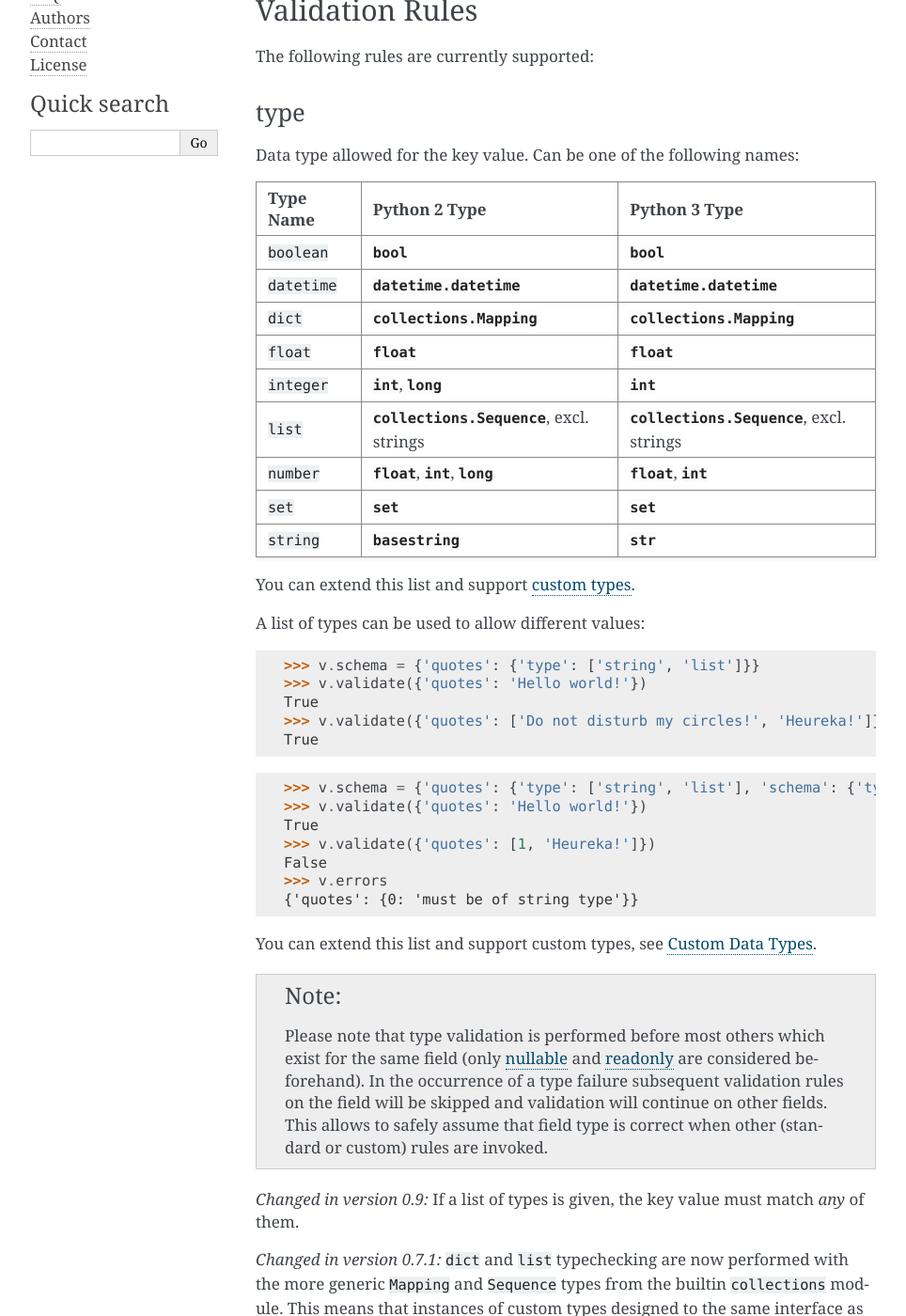
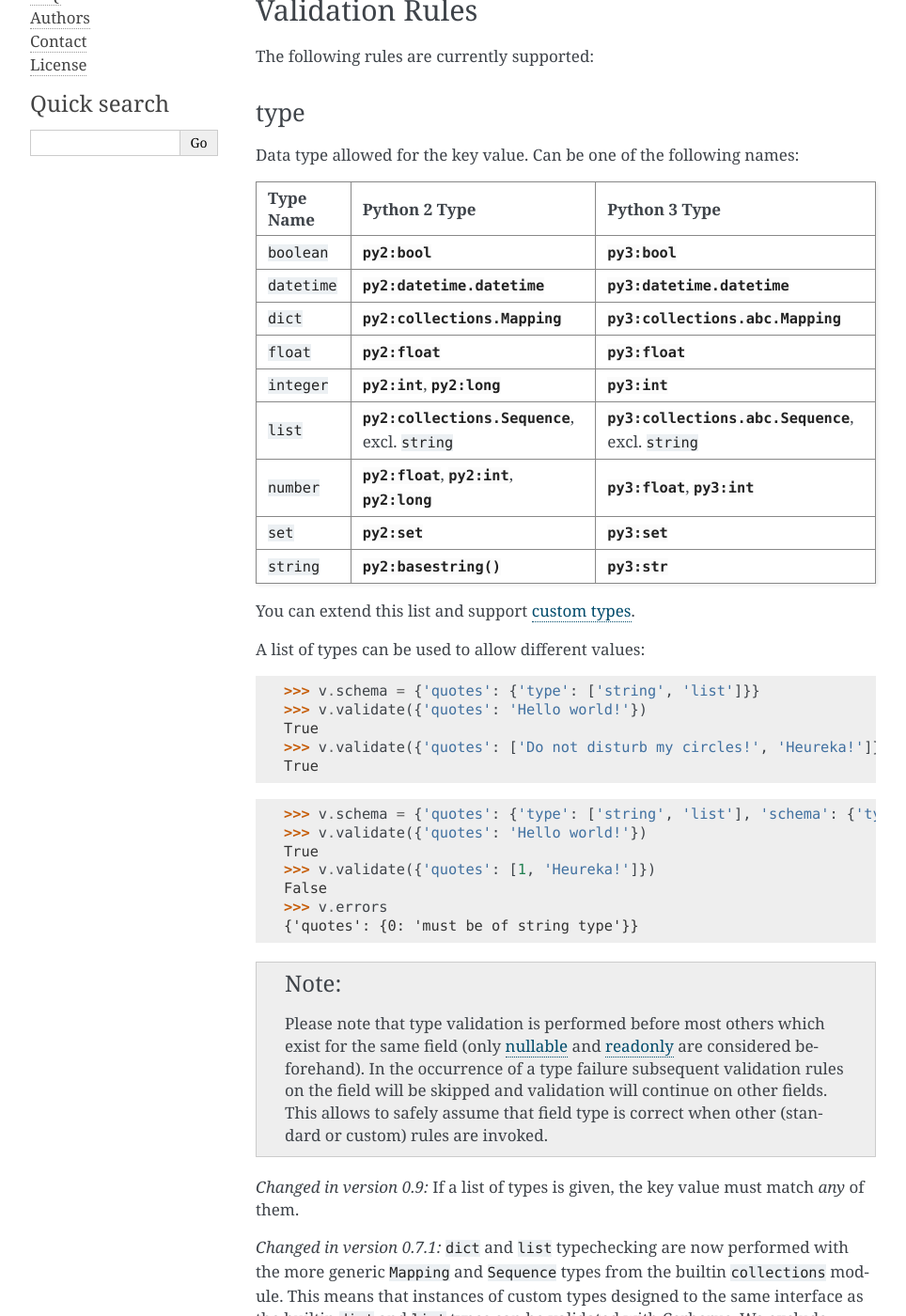
Before and after one commit to pyeve/cerberus, a Sphinx documentation site: the page built from docs/usage.rst, in a window 1280 px wide and 1400 px high, scrolled down 1505 px. Shown: the whole window at 94% size, without its empty margins (148-1112 px from the left). Built offline with Sphinx 7.4.7, drawn with Linux system fonts in a browser that asks for light colours.

Commit message:
Fixes links to Python docs

```diff
--- a/docs/conf.py
+++ b/docs/conf.py
@@ -270,7 +270,7 @@
 
 # -- Options for intersphinx extension -----------------------------------------
 
-intersphinx_mapping = {'py2': ('http://docs.python.org/', None),
+intersphinx_mapping = {'py2': ('http://docs.python.org/2', None),
                        'py3': ('http://docs.python.org/3', None)}
 
 
--- a/docs/usage.rst
+++ b/docs/usage.rst
@@ -104,32 +104,32 @@
      - Python 2 Type
      - Python 3 Type
    * - ``boolean``
-     - :class:`bool`
-     - :class:`bool`
+     - :class:`py2:bool`
+     - :class:`py3:bool`
    * - ``datetime``
-     - :class:`datetime.datetime`
-     - :class:`datetime.datetime`
+     - :class:`py2:datetime.datetime`
+     - :class:`py3:datetime.datetime`
    * - ``dict``
-     - :class:`collections.Mapping`
-     - :class:`collections.Mapping`
+     - :class:`py2:collections.Mapping`
+     - :class:`py3:collections.abc.Mapping`
    * - ``float``
-     - :class:`float`
-     - :class:`float`
+     - :class:`py2:float`
+     - :class:`py3:float`
    * - ``integer``
-     - :class:`int`, :class:`long`
-     - :class:`int`
+     - :class:`py2:int`, :class:`py2:long`
+     - :class:`py3:int`
    * - ``list``
-     - :class:`collections.Sequence`, excl. strings
-     - :class:`collections.Sequence`, excl. strings
+     - :class:`py2:collections.Sequence`, excl. ``string``
+     - :class:`py3:collections.abc.Sequence`, excl. ``string``
    * - ``number``
-     - :class:`float`, :class:`int`, :class:`long`
-     - :class:`float`, :class:`int`
+     - :class:`py2:float`, :class:`py2:int`, :class:`py2:long`
+     - :class:`py3:float`, :class:`py3:int`
    * - ``set``
-     - :class:`set`
-     - :class:`set`
+     - :class:`py2:set`
+     - :class:`py3:set`
    * - ``string``
-     - :class:`basestring`
-     - :class:`str`
+     - :func:`py2:basestring`
+     - :class:`py3:str`
 
 You can extend this list and support :ref:`custom types <new-types>`.
 
@@ -153,7 +153,6 @@
     >>> v.errors
     {'quotes': {0: 'must be of string type'}}
 
-You can extend this list and support custom types, see :ref:`new-types`.
 
 .. note::
 
```
